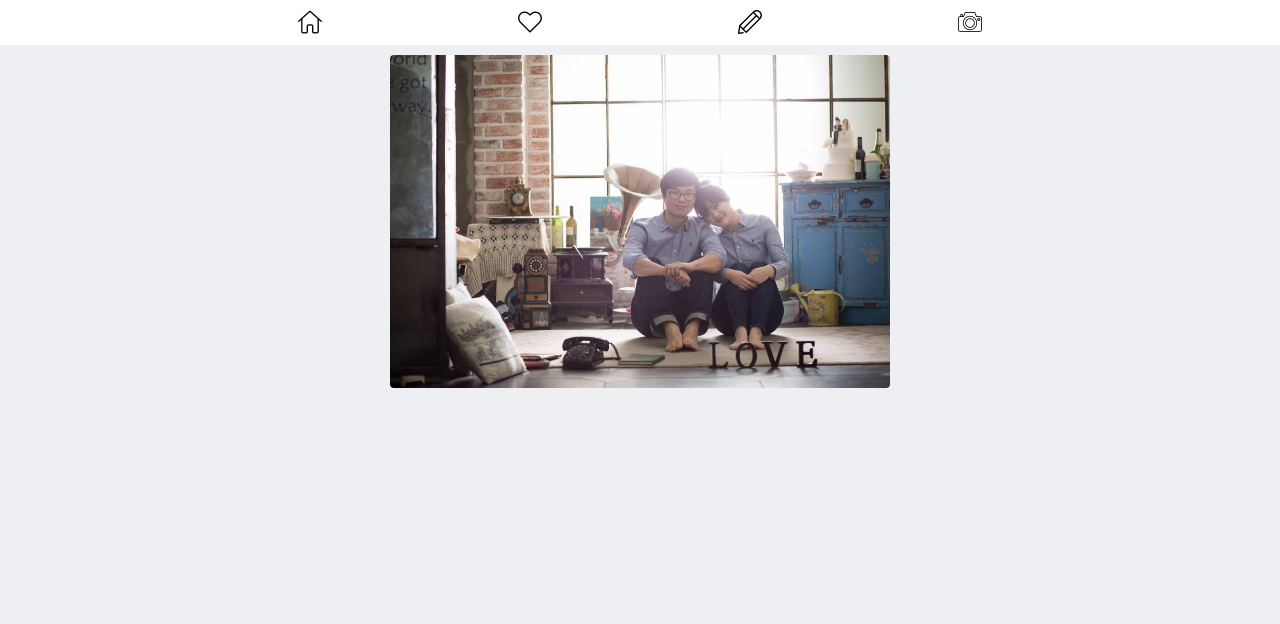
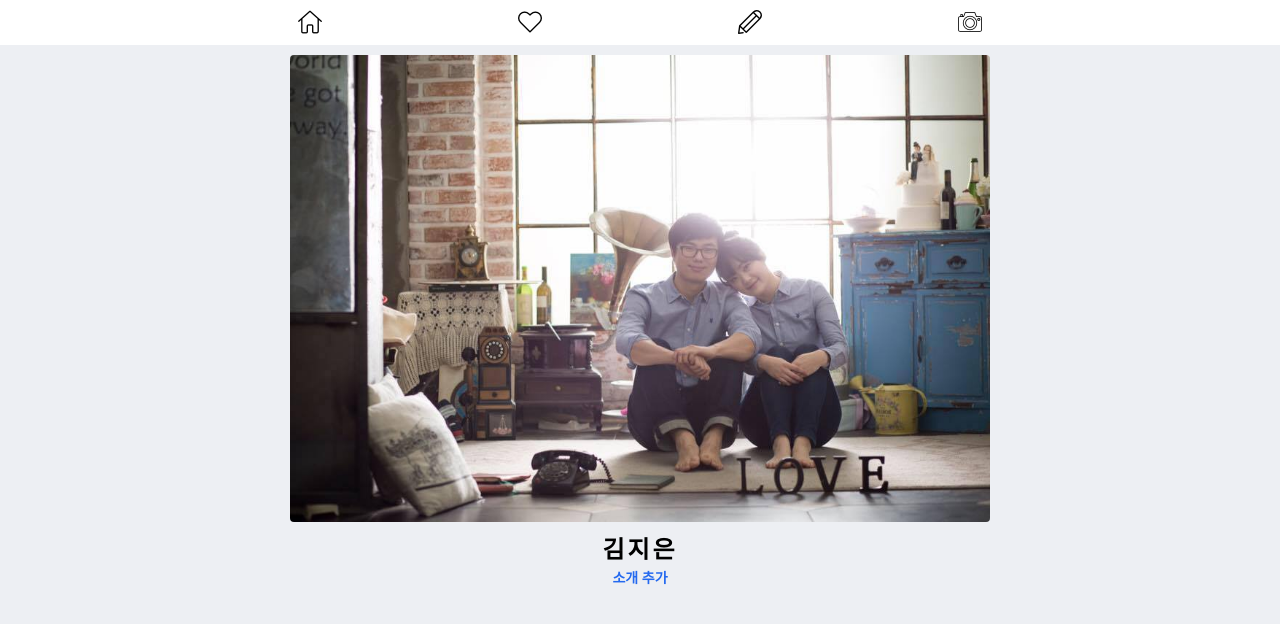
Before and after one commit to StellaKim1230/myblog-frontend, a React (Create React App) app: page /profile in a window 1280 px wide. Shown: the top 624 px of the page. Built offline with nearby package versions, Linux system fonts and the light colour scheme.

Commit message:
Add ProfilePage name add.

```diff
--- a/src/index.scss
+++ b/src/index.scss
@@ -87,9 +87,9 @@ video {
   font-size: 10px;
   font: inherit;
   vertical-align: baseline;
-  font-family: -apple-system, BlinkMacSystemFont, 'Segoe UI', 'Roboto', 'Oxygen',
-    'Ubuntu', 'Cantarell', 'Fira Sans', 'Droid Sans', 'Helvetica Neue',
-    sans-serif;
+  font-family: system-ui, -apple-system, BlinkMacSystemFont, 'Segoe UI',
+    'Roboto', 'Oxygen', 'Ubuntu', 'Cantarell', 'Fira Sans', 'Droid Sans',
+    'Helvetica Neue', sans-serif;
 }
 
 article,
--- a/src/pages/ProfilePage.scss
+++ b/src/pages/ProfilePage.scss
@@ -7,7 +7,7 @@
 }
 
 .ProfilePage__image {
-  max-width: 500px; // tablet 이상
+  max-width: 700px; // tablet 이상
   margin: 0 auto;
   border-radius: 4px;
 
@@ -15,3 +15,23 @@
     max-width: 340px;
   }
 }
+
+.ProfilePage__name {
+  font-size: 2.4rem;
+  font-weight: 600;
+  margin-top: 1.4rem;
+  letter-spacing: 0.3rem;
+}
+
+.ProfilePage__introAdd {
+  margin-top: 1rem;
+  font-size: 1.4rem;
+  font-weight: 600;
+  color: $font-blue-color;
+
+  &:hover,
+  &:active {
+    text-decoration: underline;
+    cursor: pointer;
+  }
+}
--- a/src/pages/ProfilePage.tsx
+++ b/src/pages/ProfilePage.tsx
@@ -12,6 +12,8 @@ const ProfilePage: FC<Props> = () => {
         src="/images/mypage-profile.jpg"
         alt="mypage profile"
       />
+      <h1 className="ProfilePage__name">김지은</h1>
+      <div className="ProfilePage__introAdd">소개 추가</div>
     </div>
   )
 }
--- a/src/styles/_variable.scss
+++ b/src/styles/_variable.scss
@@ -8,3 +8,4 @@ $main-font-color: #060606;
 
 // font colors
 $font-default-color: #111111;
+$font-blue-color: #2469ef;
```
